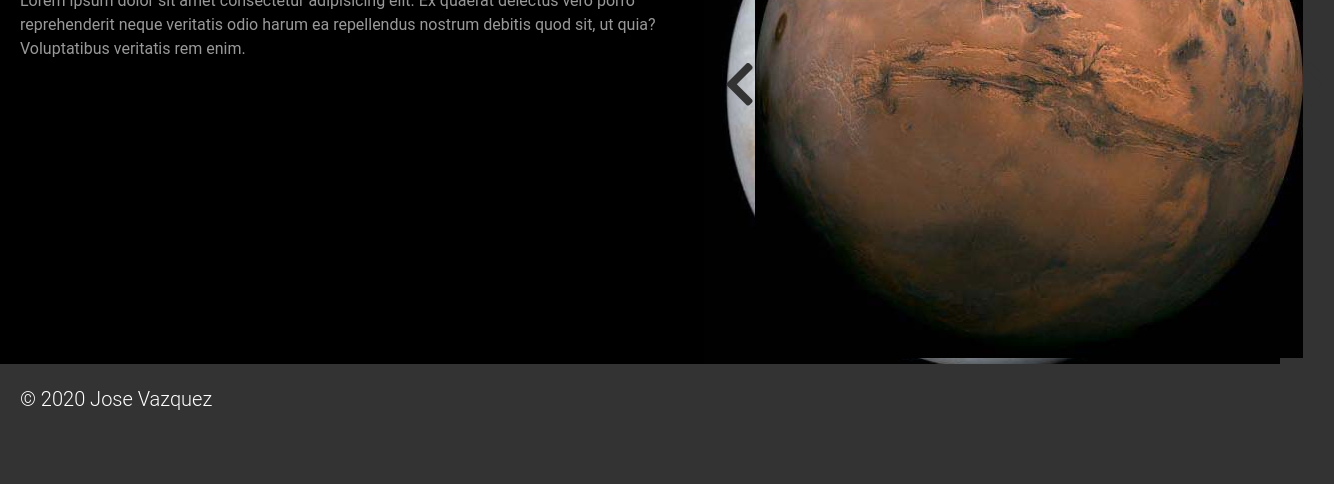
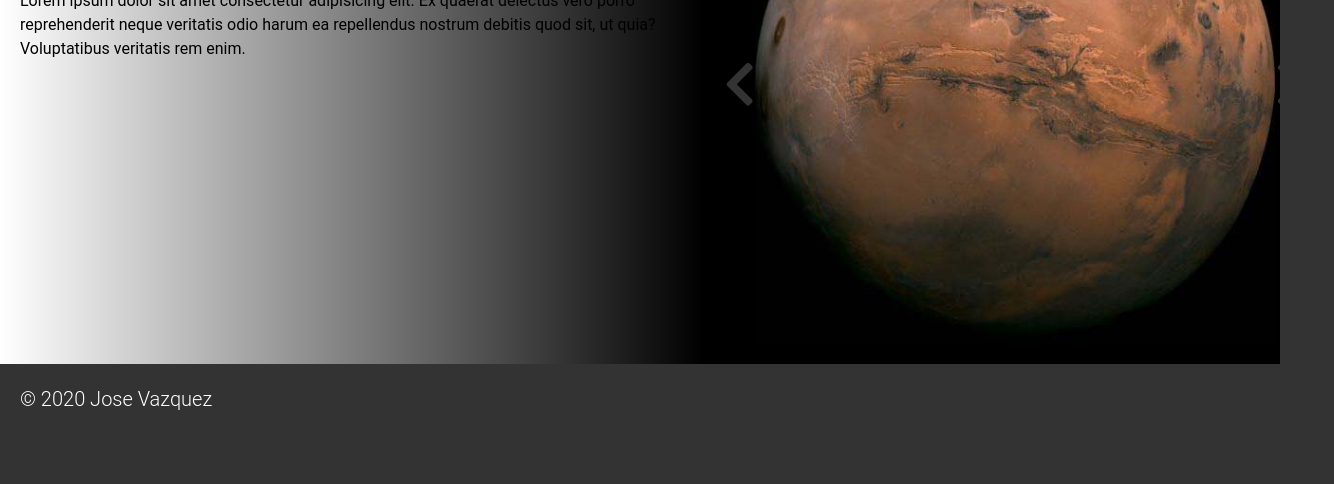
Before and after one commit to jvazquez34139/planetarium, a plain HTML site: page index.html in a window 1280 px wide. Shown: the part 316-800 px from the top of the page, 1334 px wide, since content can reach past the window. Drawn offline with nearby package versions, Linux system fonts and the light colour scheme.

Commit message:
gradiant

```diff
--- a/css/master.css
+++ b/css/master.css
@@ -43,10 +43,11 @@ main {
 .info {
   width: 55%;
   padding: 20px;
+  background-image: linear-gradient(to right, #fff, #000);
 }
 
 .info p {
-  color: #999;
+  color: #000;
   max-width: 700px;
 }
 
@@ -62,10 +63,10 @@ main {
 }
 
 #visual {
-  background-image: url('../res/planet02.jpg');
+  /* background-image: url('../res/planet02.jpg');
   background-repeat: no-repeat;
-  background-size: cover;
-  /* background-color: #333; */
+  background-size: fill; */
+  /* background-color: #111; */
   width: 45%;
   height: 70vh;
   display: flex;
@@ -76,6 +77,17 @@ main {
 
 #visual>i {
   font-size: 50px;
+  cursor: pointer;
+}
+
+#visual>i:hover {
+  color: #444;
+}
+
+#visual>img {
+  width: auto;
+  height: 100%;
+  /* object-fit: fill; */
 }
 
 footer {
```
